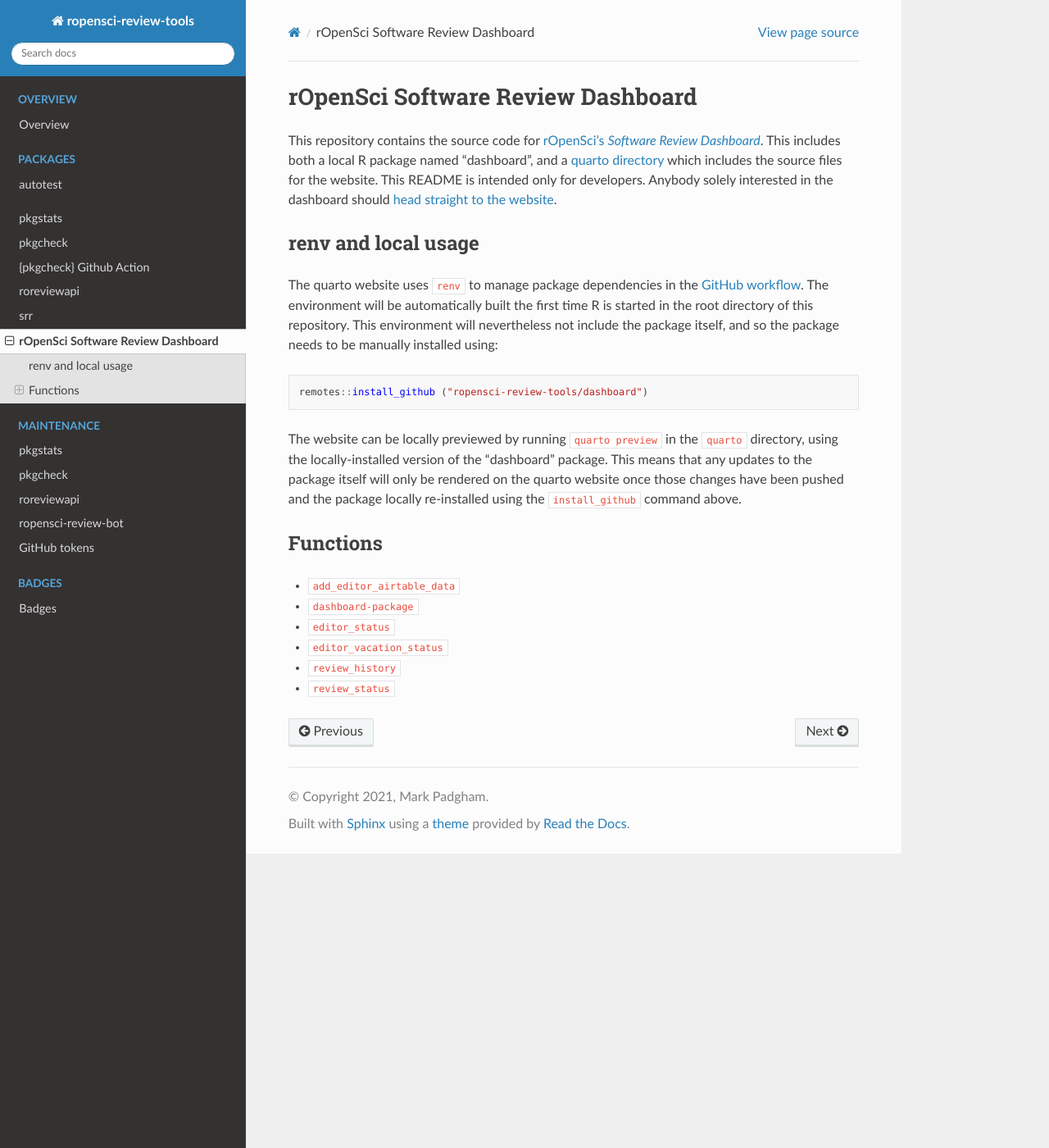
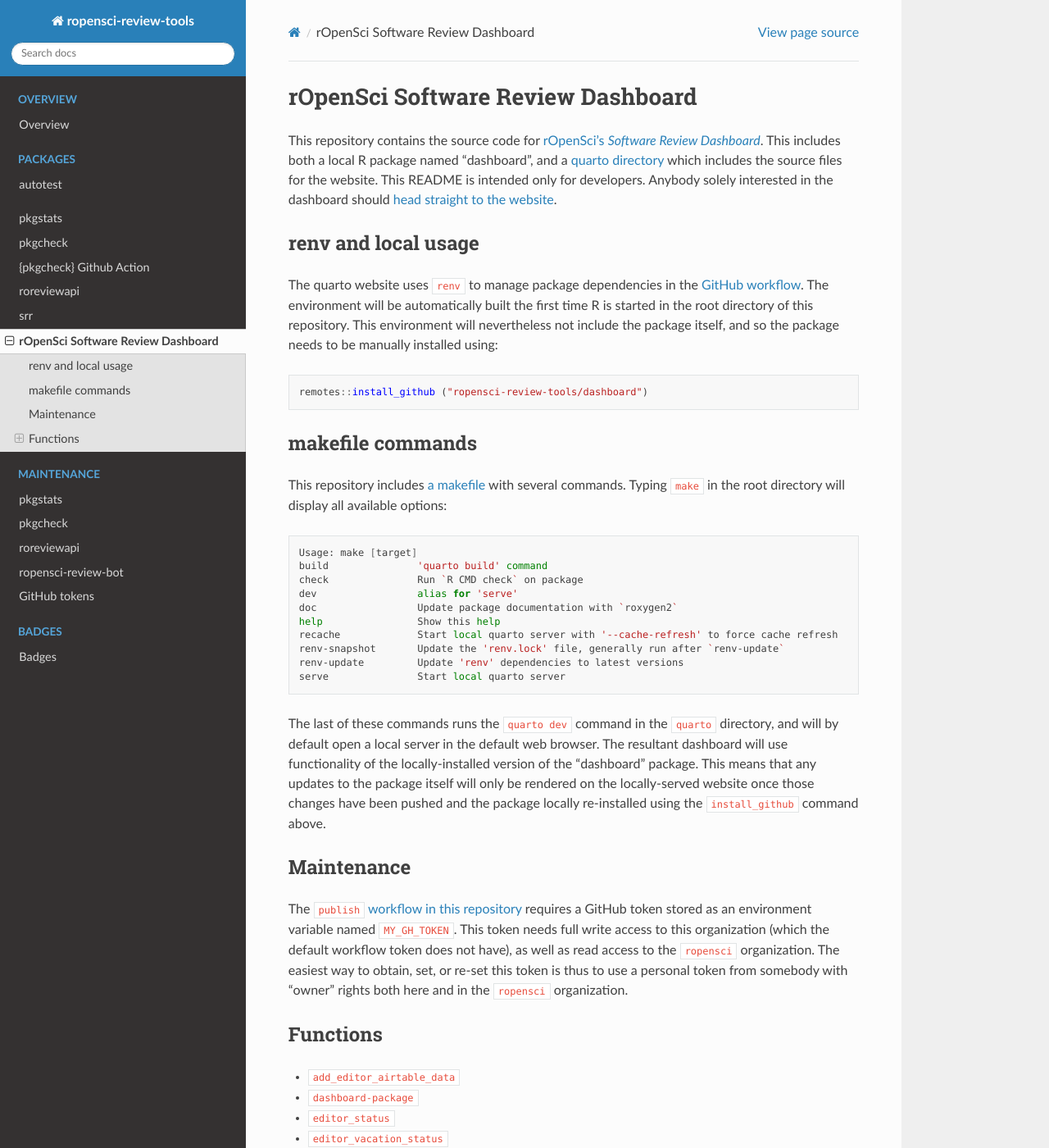
Before and after one commit to ropensci-review-tools/ropensci-review-tools, a Sphinx documentation site: the page built from docs/dashboard/dashboard.md, in a window 1280 px wide and 1400 px high. Shown: the whole window at 82% size. Built offline with Sphinx 7.4.7 and the Read the Docs theme 2.0.0, drawn with Linux system fonts in a browser that asks for light colours; pages that are not in the unit, such as notebooks, are missing from menus.

Commit message:
update dashboard.md

````diff
--- a/docs/dashboard/dashboard.md
+++ b/docs/dashboard/dashboard.md
@@ -23,11 +23,44 @@
 remotes::install_github ("ropensci-review-tools/dashboard")
 ```
 
-The website can be locally previewed by running `quarto preview` in the
-`quarto` directory, using the locally-installed version of the "dashboard"
-package. This means that any updates to the package itself will only be
-rendered on the quarto website once those changes have been pushed and the
-package locally re-installed using the `install_github` command above.
+## makefile commands
+
+This repository includes [a
+makefile](https://github.com/ropensci-review-tools/dashboard/blob/main/makefile)
+with several commands. Typing `make` in the root directory will display all
+available options:
+
+```bash
+Usage: make [target]
+build               'quarto build' command
+check               Run `R CMD check` on package
+dev                 alias for 'serve'
+doc                 Update package documentation with `roxygen2`
+help                Show this help
+recache             Start local quarto server with '--cache-refresh' to force cache refresh
+renv-snapshot       Update the 'renv.lock' file, generally run after `renv-update`
+renv-update         Update 'renv' dependencies to latest versions
+serve               Start local quarto server
+```
+
+The last of these commands runs the `quarto dev` command in the `quarto`
+directory, and will by default open a local server in the default web browser.
+The resultant dashboard will use functionality of the locally-installed version
+of the "dashboard" package. This means that any updates to the package itself
+will only be rendered on the locally-served website once those changes have
+been pushed and the package locally re-installed using the `install_github`
+command above.
+
+## Maintenance
+
+The [`publish` workflow in this
+repository](https://github.com/ropensci-review-tools/dashboard/blob/main/.github/workflows/publish.yaml)
+requires a GitHub token stored as an environment variable named `MY_GH_TOKEN`.
+This token needs full write access to this organization (which the default
+workflow token does not have), as well as read access to the `ropensci`
+organization. The easiest way to obtain, set, or re-set this token is thus to
+use a personal token from somebody with "owner" rights both here and in the
+`ropensci` organization.
 
 ## Functions
 
````
